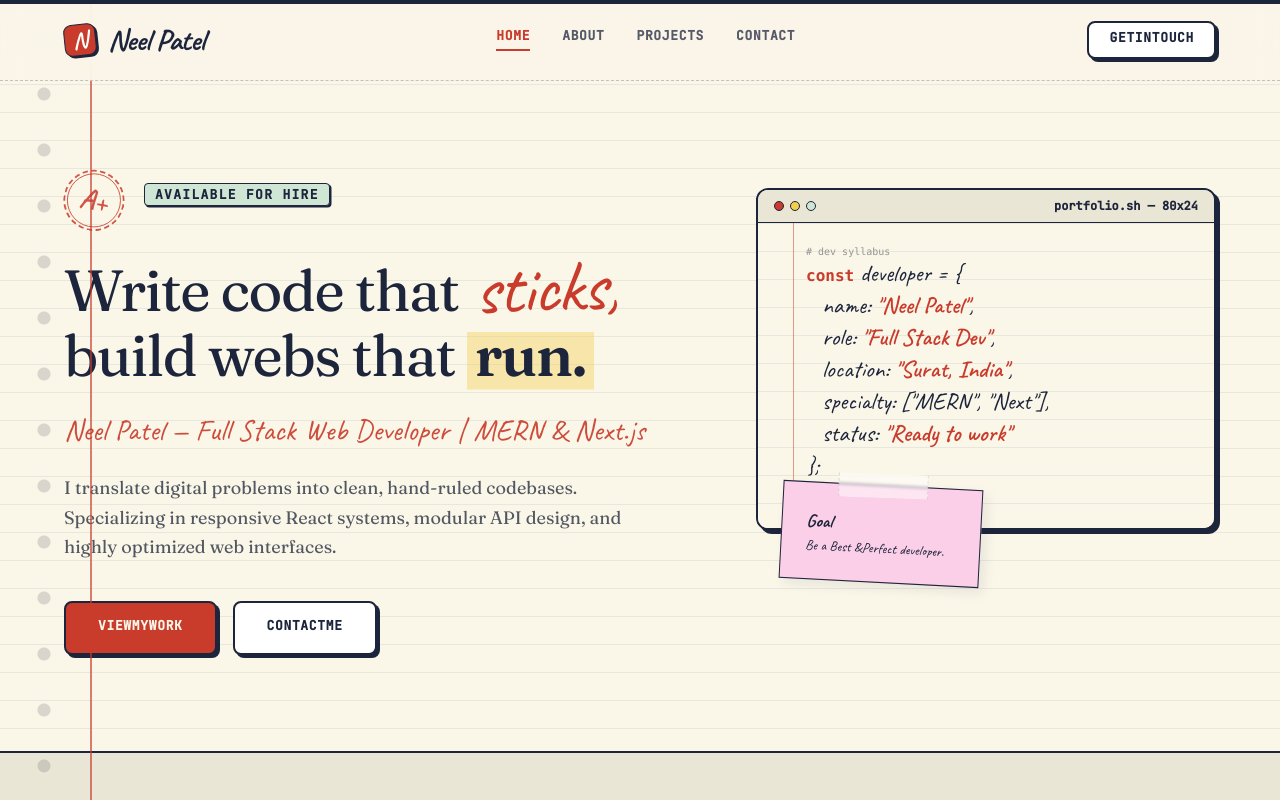
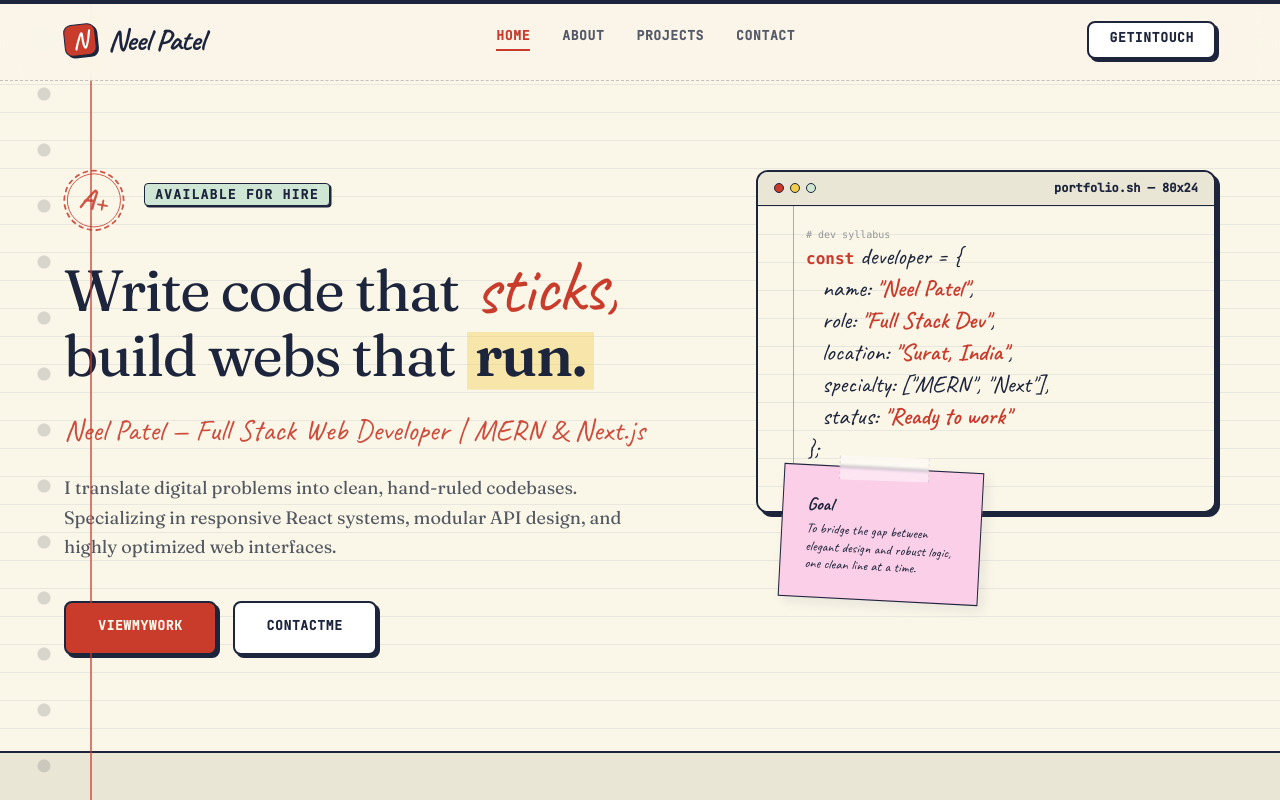
Before and after one commit to Neel0005/Portfolio, a React (Vite) app: page / in a window 1280 px wide. Shown: the top 800 px of the page. Built offline with nearby package versions, Linux system fonts and the light colour scheme.

Commit message:
feat: implement interactive technology stack showcase component using Framer Motion

```diff
--- a/src/App.jsx
+++ b/src/App.jsx
@@ -591,7 +591,7 @@ function App() {
                 <div className="sticky-tape"></div>
                 <p className="font-cursive font-bold text-lg mb-0.5 text-notebook-ink">Goal</p>
                 <p className="font-cursive text-sm text-notebook-ink leading-tight">
-                  Be a Best &amp;Perfect developer.
+                  To bridge the gap between elegant design and robust logic, one clean line at a time.
                 </p>
               </motion.div>
             </div>
@@ -1217,7 +1217,7 @@ function App() {
             <span className="font-cursive text-2xl font-bold text-notebook-ink tracking-tight">Neel Patel</span>
           </a>
           <div className="font-serif text-caption text-notebook-graphite text-center">
-            © 2026 Neel Patel. Built with precision and notebook aesthetic.
+            © Neel Patel. Built your dream.
           </div>
           <ul className="example-2">
             <li className="icon-content">
```
